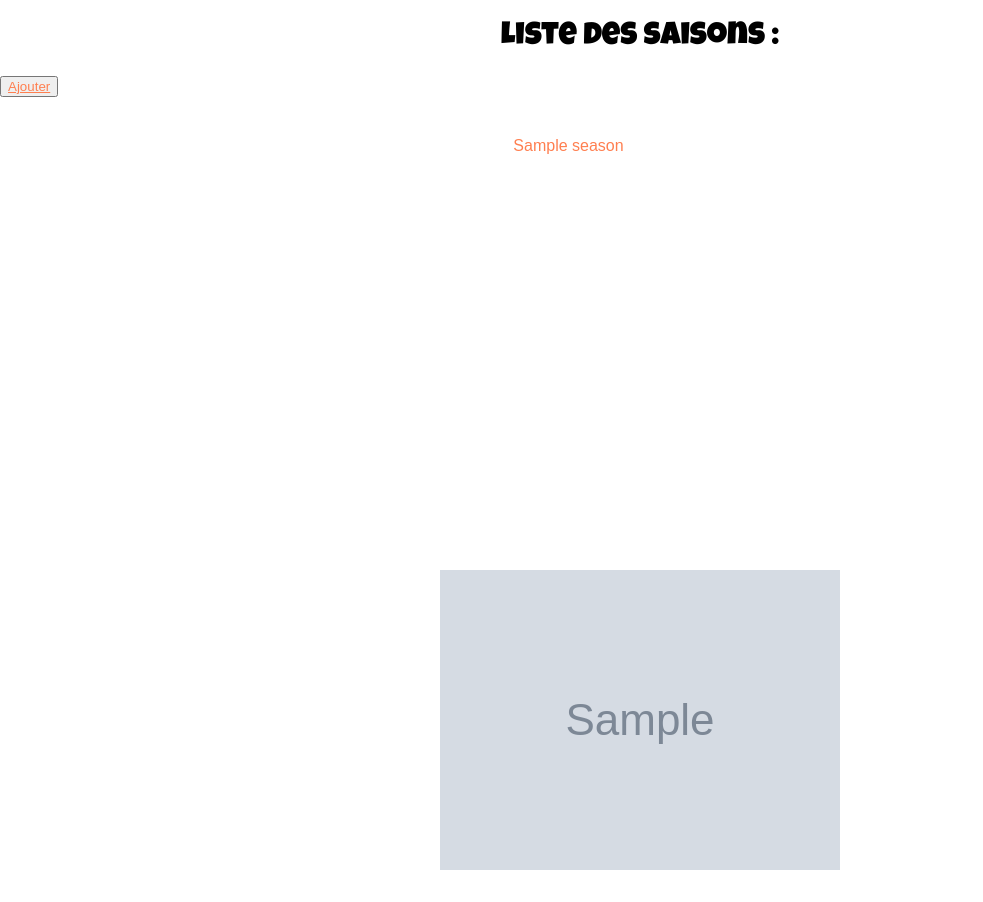
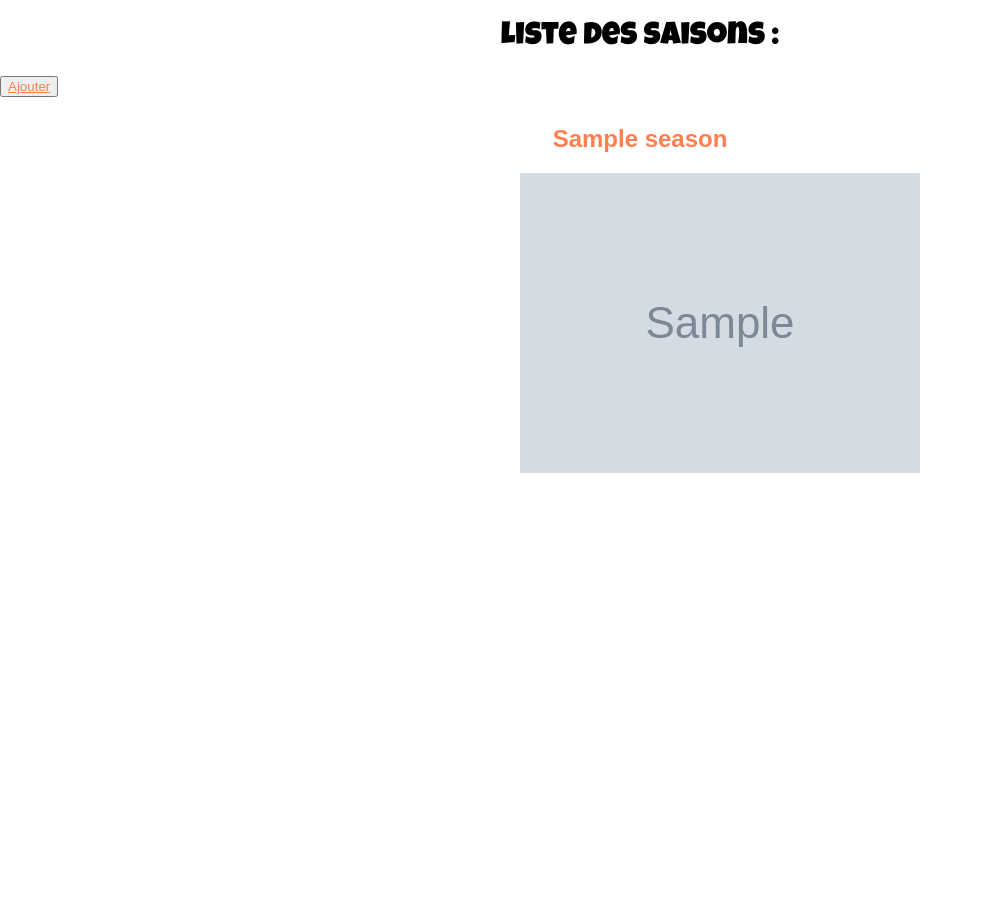
Before and after one commit to LouGrom/JojoDb, a Symfony app: template templates/default/homepage.html.twig in a window 1280 px wide. Shown: the part 80-982 px from the top of the page, without its empty margins (0-983 px from the left). After the commit the page ends 553 px from the top, so only its background shows below. Run offline with Twig, Linux system fonts and the light colour scheme; the template is opened without the code that fills it: most values are stand-ins (such as "Sample title", 1, 10 or a date in 2020); grey boxes marked "Sample" are stand-in pictures; some libraries are stand-ins or nearby versions.

Commit message:
Update css homepage and season show

```diff
--- a/public/css/style.css
+++ b/public/css/style.css
@@ -29,13 +29,6 @@ a:visited {
     height: 350px;
 }
 
-.postersHome {
-    display: flex;
-    flex-direction: column;
-    margin: 2em;
-    text-align: center;
-}
-
 .main-contain a {
     display: block;
     padding: 0.5em;
@@ -44,6 +37,10 @@ a:visited {
     width: 241px;
     height: 425px;
     transition: all 0.5s ease;
+}
+
+.main-contain a img {
+    display: inline;
 }
 
 .main-contain a:hover {
--- a/templates/default/homepage.html.twig
+++ b/templates/default/homepage.html.twig
@@ -11,10 +11,10 @@
 <div class="main-contain">
 {% for season in seasons %}
 
-    <div class="postersHome">
-        <a href="{{ path('season_show',{'id' : season.id})}}"> {{ season.name }}</a>
+    <a href="{{ path('season_show',{'id' : season.id})}}">
+        <h2> {{ season.name }} </h2>
         <img src="{{ season.picture }}" alt="picture jojo season">
-    </div>
+    </a>
 
 {% endfor %}
 </div>
--- a/templates/season/show.html.twig
+++ b/templates/season/show.html.twig
@@ -20,8 +20,9 @@
 <div class="character-list">
 {% for character in season.characters %}
     <div class="character">
-        <a href="{{ path('character_show',{'id' : character.id})}}">{{ character.name }}</a>
-        <img src="{{ character.picture }}" alt="character picture">
+        <a href="{{ path('character_show',{'id' : character.id})}}">{{ character.name }}
+            <img src="{{ character.picture }}" alt="character picture">
+        </a>
     </div>
 {% endfor %}
 </div>
```
